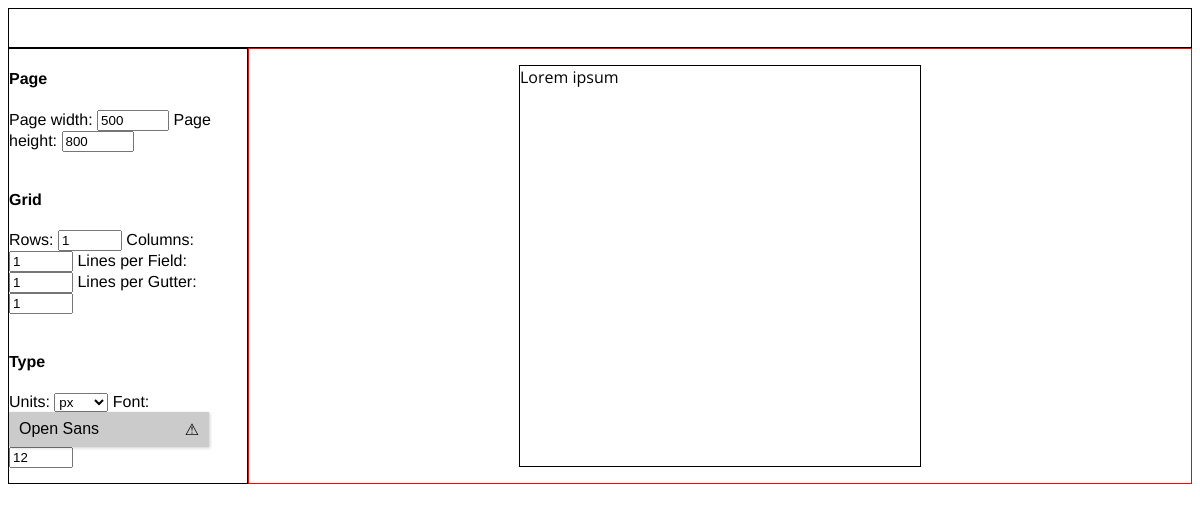
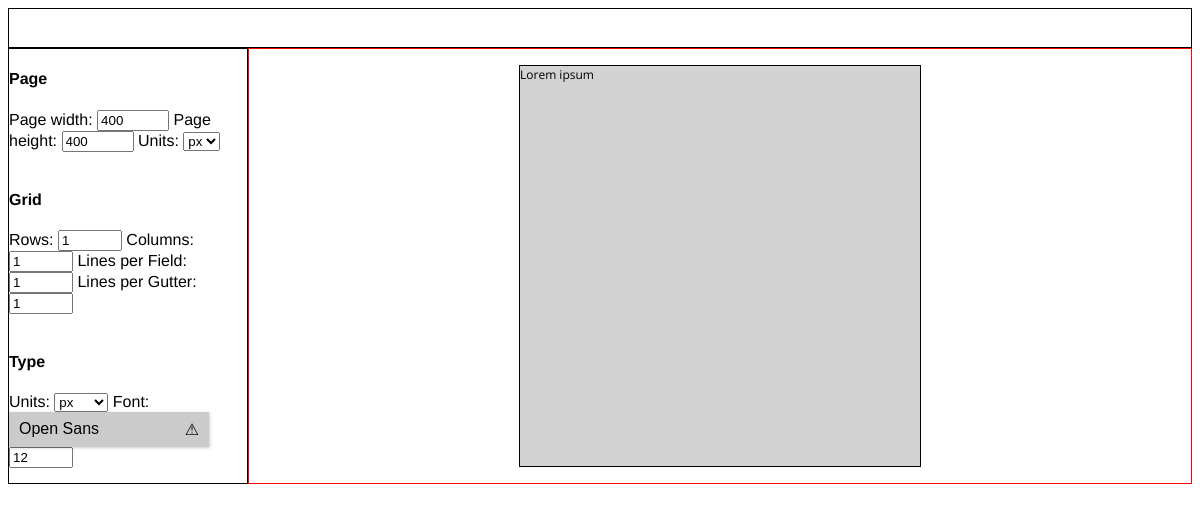
Before and after one commit to tynanpurdy/grids, an Electron app: page src/index.html in a window 1200 px wide. Drawn offline with nearby package versions, Linux system fonts and the light colour scheme; no server answers.

Commit message:
can render basic grid rows & cols

```diff
--- a/src/index.css
+++ b/src/index.css
@@ -25,7 +25,14 @@
   width: 400px;
   height: 400px;
   border: black solid 1px;
-  /* background-color: var(--neutral-5); */
+  resize: both;
+  display: grid;
+  column-gap: var(--spacing);
+  row-gap: var(--spacing);
+}
+
+.grid-item {
+  background-color: lightgray;
 }
 
 #textDatum {
--- a/src/index.html
+++ b/src/index.html
@@ -2,7 +2,7 @@
 <html lang="en">
     <head>
         <meta charset="UTF-8">
-        <meta name="viewport" content="width=device-width, initial-scale=1.0">
+        <meta content="width=device-width, initial-scale=1.0">
         <link rel="stylesheet" href="./index.css">
         <script defer src="./render.js"></script>
         <title>Grids</title>
@@ -17,29 +17,36 @@
                 <div id="pageParams" class="form-group">
                     <h4>Page</h4>
                     <label for="width">Page width:</label>
-                    <input type="number" class="form-control" id="width" name="width" min="1" max="1000" value="500">
+                    <input type="number" class="form-control" id="pageWidthInput" min="1" max="1000" value="400">
 
                     <label for="height">Page height:</label>
-                    <input type="number" class="form-control" id="height" name="height" min="1" max="1000" value="800">
+                    <input type="number" class="form-control" id="pageHeightInput" min="1" max="1000" value="400">
+
+                    <label for="pageUnits">Units:</label>
+                    <select class="form-control" id="pageUnitsInput">
+                        <option value="px">px</option>
+                        <option value="in">in</option>
+                        <option value="pt">pt</option>
+                    </select>
                 </div><br>
                 <div id="gridParams" class="form-group">
                     <h4>Grid</h4>
                     <label for="rows">Rows:</label>
-                    <input type="number" class="form-control" id="rows" name="rows" min="1" max="100" value="1">
+                    <input type="number" class="form-control" id="rowsInput" min="1" max="100" value="1">
 
                     <label for="columns">Columns:</label>
-                    <input type="number" class="form-control" id="columns" name="columns" min="1" max="100" value="1">
+                    <input type="number" class="form-control" id="colsInput" min="1" max="100" value="1">
 
                     <label for="linesPerField">Lines per Field:</label>
-                    <input type="number" class="form-control" id="linesPerField" name="linesPerField" min="0" max="100" value="1">
+                    <input type="number" class="form-control" id="linesPerField" min="0" max="100" value="1">
 
                     <label for="linesPerGutter">Lines per Gutter:</label>
-                    <input type="number" class="form-control" id="linesPerGutter" name="linesPerGutter" min="0" max="100" value="1">
+                    <input type="number" class="form-control" id="linesPerGutter" min="0" max="100" value="1">
                 </div><br>
                 <div id="typeParams" class="form-group">
                     <h4>Type</h4>
                     <label for="typeUnits">Units:</label>
-                    <select class="form-control" id="typeUnits" name="typeUnits">
+                    <select class="form-control" id="typeUnitsInput">
                         <option value="px">px</option>
                         <option value="pt">pt</option>
                         <option value="pica">picas</option>
@@ -47,7 +54,7 @@
 
                     <label for="font">Font:</label>
                     <div id="font-picker"></div>
-                    <input type="number" class="form-control" id="size" name="size" min="1" max="400" value="12">
+                    <input type="number" class="form-control" id="typeSizeInput" min="1" max="400" value="12">
                 </div>
             </form>
         </div>
--- a/src/render.js
+++ b/src/render.js
@@ -1,21 +1,27 @@
 // initialize input variables
+let userInput = document.getElementById("userInput")
+
 let page = document.getElementById("page")
-let liveAreaWidthInput = document.getElementById("width")
-let liveAreaWidth = liveAreaWidthInput.value
-let liveAreaHeightInput = document.getElementById("height")
-let liveAreaHeight = liveAreaHeightInput.value
+let pageWidthInput = document.getElementById("pageWidthInput")
+let pageHeightInput = document.getElementById("pageHeightInput")
+let pageUnitsInput = document.getElementById("pageUnitsInput")
 
-let userInput = document.getElementById("userInput")
-let rowsInput = document.getElementById("rows")
-let columnsInput = document.getElementById("columns")
-let linesPerFieldInput = document.getElementById("linesPerField")
-let linesPerGutterInput = document.getElementById("linesPerGutter")
+// let liveAreaWidthInput = document.getElementById("width")
+// let liveAreaWidth = liveAreaWidthInput.value
+// let liveAreaHeightInput = document.getElementById("height")
+// let liveAreaHeight = liveAreaHeightInput.value
+
+let rowsInput = document.getElementById("rowsInput")
+let colsInput = document.getElementById("colsInput")
+// let linesPerFieldInput = document.getElementById("linesPerField")
+// let linesPerGutterInput = document.getElementById("linesPerGutter")
 
 // let fontInput = getActiveFont()
-let typeSizeInput = document.getElementById("size")
-let textHeight = typeSizeInput.value
+// let typeSizeInput = document.getElementById("typeSizeInput")
+let typeUnitsInput = document.getElementById("typeUnitsInput")
+// let textHeight = typeSizeInput.value
 
-//measure type
+// measure type
 window.onload = function() {
     let c = document.getElementById("measuringStick")
     let ctx = c.getContext("2d")
@@ -26,49 +32,65 @@ window.onload = function() {
     textHeight = fM.actualBoundingBoxAscent + fM.actualBoundingBoxDescent
     console.log(textHeight)
 
-    ctx.fillText("Height: " + textHeight, 5, 80)
-
     updateValues()
 }
 
-userInput.addEventListener('change', () => {
+userInput.addEventListener('input', () => {
     console.log("input change detected")
     updateValues()
 });
 
 function updateValues() {
+    console.log("updating values...")
+
     // params
-    let liveAreaHeight = liveAreaHeightInput.value // live area height dimension
-    let liveAreaWidth = liveAreaWidthInput.value // live area width dimension
-    let rows = rowsInput.value // grid rows
-    let columns = columnsInput.value // grid columns
-    let linesPerField = linesPerFieldInput.value // lines of text per grid field
-    let linesPerGutter = linesPerGutterInput.value // lines of text between grid fields
 
-    // calcs
-    let lines = linesPerField * rows + linesPerGutter * (rows - 1) // total lines of text in live area
-    let total_text = textHeight * lines // total height of live area
-    let perLineSpacing = (liveAreaHeight - total_text) / (lines - 1) // vertical whitespace between lines of text
-    let leading = perLineSpacing + textHeight // height of a single line of text, might need to change based on how css renders a line and its leading (aka line spacing)
+    // let liveAreaHeight = liveAreaHeightInput.value + "px" // live area height dimension
+    // console.log("liveAreaHeight: " + liveAreaHeight)
+    // let liveAreaWidth = liveAreaWidthInput.value + "px" // live area width dimension
+    // let rows = rowsInput.value // grid rows
+    // let columns = colsInput.value // grid columns
+    // let linesPerField = linesPerFieldInput.value // lines of text per grid field
+    // let linesPerGutter = linesPerGutterInput.value // lines of text between grid fields
 
-    let horizontalGutter = 2 * perLineSpacing + textHeight // horizontal gutter dimension
-    let fieldHeight = (liveAreaHeight - horizontalGutter * (rows - 1)) / rows // grid field height dimension
-    let verticalGutter = (liveAreaWidth - columns * fieldHeight) / (columns - 1) // vertical gutter dimension
-    let fieldWidth = (liveAreaWidth - verticalGutter * (columns - 1)) / columns // grid field width dimension
+    // // calcs
+    // let lines = linesPerField * rows + linesPerGutter * (rows - 1) // total lines of text in live area
+    // let total_text = textHeight * lines // total height of live area
+    // let perLineSpacing = (liveAreaHeight - total_text) / (lines - 1) // vertical whitespace between lines of text
+    // let leading = perLineSpacing + textHeight // height of a single line of text, might need to change based on how css renders a line and its leading (aka line spacing)
+
+    // let horizontalGutter = 2 * perLineSpacing + textHeight // horizontal gutter dimension
+    // let fieldHeight = (liveAreaHeight - horizontalGutter * (rows - 1)) / rows // grid field height dimension
+    // let verticalGutter = (liveAreaWidth - columns * fieldHeight) / (columns - 1) // vertical gutter dimension
+    // let fieldWidth = (liveAreaWidth - verticalGutter * (columns - 1)) / columns // grid field width dimension
 
     // render
     renderPage()
 }
 
-function renderPage() {
-    // live area
-    page.style.width = liveAreaWidth
-    page.style.height = liveAreaHeight
-    console.log("page set to " + page.style.width + " by " + page.style.height)
+async function renderPage() {
+    // page
+    page.style.width = pageWidthInput.value + pageUnitsInput.value
+    page.style.height = pageHeightInput.value + pageUnitsInput.value
 
     // font
-    page.style.fontSize = typeSizeInput.value
-    console.log("page font size set to " + page.style.fontSize)
+    page.style.fontSize = typeSizeInput.value + typeUnitsInput.value
 
     // grid
+    const rows = parseInt(rowsInput.value);
+    const cols = parseInt(colsInput.value);
+    const spacing = 5
+
+    page.style.setProperty('--spacing', spacing + 'px')
+    page.style.gridTemplateColumns = `repeat(${cols}, 1fr)`
+    page.style.gridTemplateRows = `repeat(${rows}, 1fr)`
+
+    page.innerHTML = ''; // Clear previous grid
+
+    for (let i = 0; i < rows * cols; i++) {
+        const gridItem = document.createElement('div')
+        gridItem.classList.add('grid-item')
+        gridItem.innerText = "Lorem ipsum"
+        page.appendChild(gridItem)
+    }
 }
```
